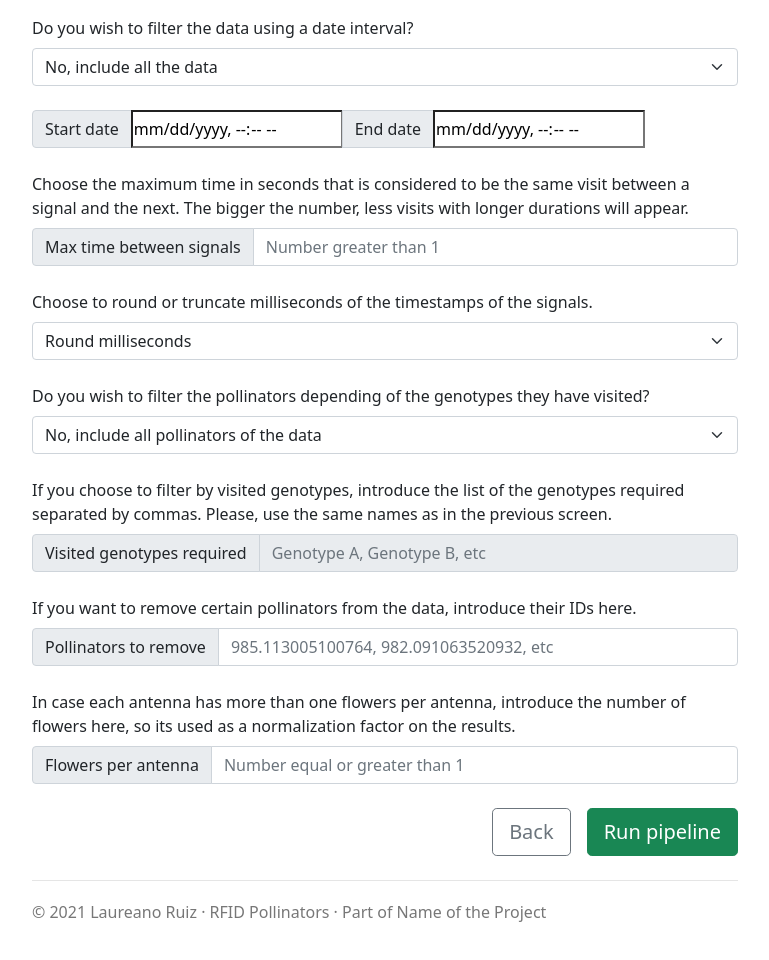
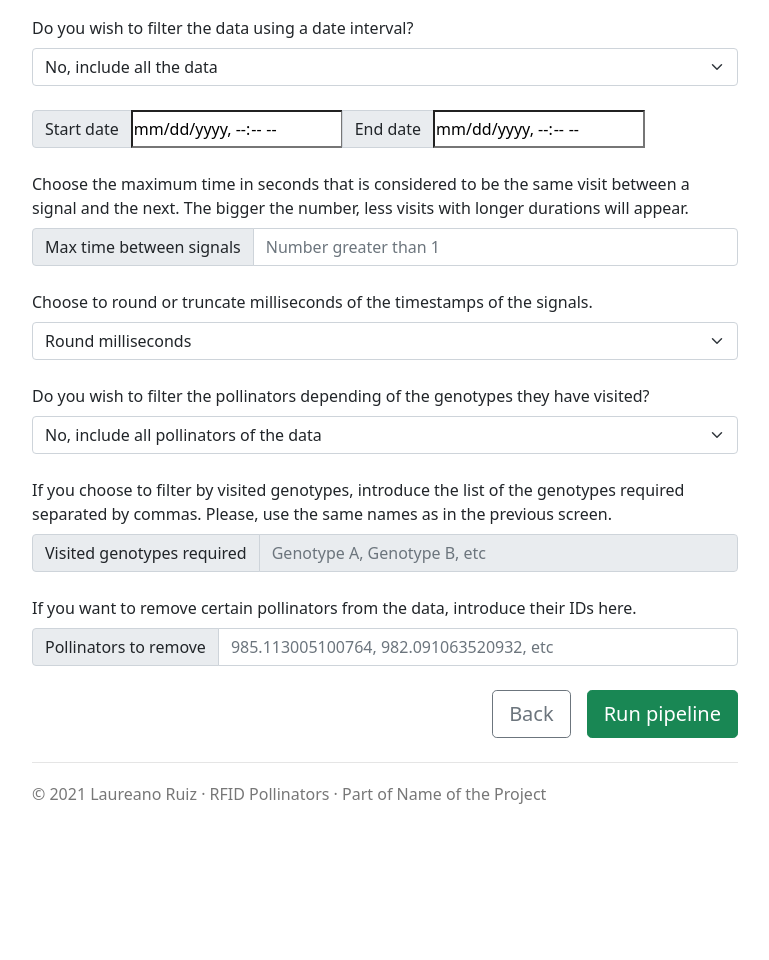
Before and after one commit to laureanorp/Pollinators-ETL, a Flask app: template templates/input_parameters.html in a window 1280 px wide. Shown: the part 306-1266 px from the top of the page, without its empty margins (255-1024 px from the left). After the commit the page ends 1110 px from the top, so only its background shows below. Run offline with Flask 2, Linux system fonts and the light colour scheme; the template is opened without the code that fills it, so the values that code supplies are empty; parts of the project's set-up code (start-up, migrations or seed data) failed here and were passed over.

Commit message:
Remove flowers_per_antenna
- Remove unused function
- Change some text
- Write results on /tmp/templates instead of /templates (app engine limitation)

```diff
--- a/cli_test_client.py
+++ b/cli_test_client.py
@@ -21,14 +21,13 @@ round_or_truncate = "round"
 filter_tags_by_visited_genotypes = "False"
 pollinators_to_remove = []
 visited_genotypes_required = ""
-flowers_per_antenna = "7"
 filter_start_datetime = ""
 filter_end_datetime = ""
 
 # Send parameters
 pipeline.input_parameters_of_run(max_time_between_signals, round_or_truncate, pollinators_to_remove,
-                                 flowers_per_antenna, filter_tags_by_visited_genotypes, visited_genotypes_required,
-                                 filter_start_datetime, filter_end_datetime)
+                                 filter_tags_by_visited_genotypes, visited_genotypes_required, filter_start_datetime,
+                                 filter_end_datetime)
 
 # Run the main process of the pipeline
 pipeline.run_pipeline()
--- a/main.py
+++ b/main.py
@@ -1,4 +1,5 @@
 import os
+from shutil import copy
 from typing import List, Dict, Optional
 
 from flask import Flask, render_template, request, send_file
@@ -6,9 +7,22 @@ from werkzeug.utils import secure_filename
 
 from rfid_pollinators_pipeline import Pipeline, Plot
 
+
+def copy_templates_to_temp():
+    """ Copies the original templates to /tmp so results can be written to that folder in production"""
+    try:
+        os.mkdir('/tmp/templates')
+        for file in os.listdir('templates'):
+            copy(f'templates/{file}', '/tmp/templates')
+    except FileExistsError:
+        pass
+
+
+copy_templates_to_temp()
+
 UPLOAD_FOLDER = "/tmp/server_uploads"
 
-app = Flask(__name__)
+app = Flask(__name__, template_folder='/tmp/templates')
 app.config['UPLOAD_FOLDER'] = UPLOAD_FOLDER
 app.config['TEMPLATES_AUTO_RELOAD'] = True
 pipeline: Optional[Pipeline] = None
@@ -34,14 +48,18 @@ def genotypes_form_to_list(form_dict: Dict[str, str]) -> List[Dict[int, str]]:
 def home():
     """
     Main home screen for the web app.
-    Returns the HTMl template where the CSV files are uploaded.
+    Returns the HTMl template where the Excel files are uploaded.
     """
     return render_template('home.html')
 
 
 @app.route('/input-genotypes', methods=['POST', 'GET'])
 def upload_files():
-    """ File uploader that supports multiple files """
+    """
+    File uploader that supports multiple files.
+    Initializes the pipeline Class and executes some pre-processing functions.
+    Returns the next screen of the app: Input Parameters.
+    """
     if not os.path.exists('/tmp/server_uploads'):
         os.mkdir('/tmp/server_uploads')
     file_names = []
@@ -70,12 +88,12 @@ def upload_files():
 
 @app.route('/input-parameters', methods=['POST', 'GET'])
 def send_genotypes():
-    """ Posts the data for the genotypes and returns the template for input parameters """
-    if request.method == 'POST' and pipeline is not None:
+    """ Posts the data for the genotypes and returns the template for Input Parameters """
+    if request.method == 'POST':
         genotypes = genotypes_form_to_list(request.form)
         pipeline.input_genotypes_data(genotypes)
         return render_template('input_parameters.html')
-    elif request.method == 'GET' and pipeline is not None:
+    elif request.method == 'GET' and pipeline is not None and pipeline.genotypes_of_each_experiment is not None:
         return render_template('input_parameters.html')
     else:
         return render_template('error_input_parameters.html')
@@ -83,12 +101,12 @@ def send_genotypes():
 
 @app.route('/view-results', methods=['POST', 'GET'])
 def send_parameters_and_run():
-    """ Posts the parameters data and returns the pipeline results """
+    """ Posts the parameters data, runs the main pipeline functions and returns the pipeline results """
     global plots
-    if request.method == 'POST' and pipeline is not None:
+    if request.method == 'POST':
         # Introduce the parameters of the pipeline
         parameters = [request.form["max_time_between_signals"], request.form["round_or_truncate"],
-                      request.form["pollinators_to_remove"].split(', '), request.form["flowers_per_antenna"],
+                      request.form["pollinators_to_remove"].split(', '),
                       request.form["filter_tags_by_visited_genotypes"],
                       request.form["visited_genotypes_required"].split(', '),
                       request.form["start_date_filter"], request.form["end_date_filter"]]
@@ -114,12 +132,14 @@ def send_parameters_and_run():
 
 @app.route('/view-table/<name>')
 def open_html_table(name):
+    """ When called from a button on view-results, returns the corresponding HTML table file """
     path = f'/tmp/exports/{name}_table.html'
     return send_file(path)
 
 
 @app.route('/download-data-excel')
 def download_excel_file():
+    """ When called from a button on view-results, returns the excel file containing the dataframes """
     try:
         return send_file('/tmp/exports/genotypes.xlsx')
     except Exception as e:
@@ -128,11 +148,13 @@ def download_excel_file():
 
 @app.errorhandler(404)
 def not_found(e):
+    """ Returns a custom error 404 page """
     return render_template("404.html")
 
 
 @app.errorhandler(500)
 def internal_server_error(e):
+    """ Returns a custom error 500 page """
     return render_template("500.html")
 
 
--- a/templates/input_parameters.html
+++ b/templates/input_parameters.html
@@ -106,18 +106,6 @@
                    aria-describedby="basic-addon3" name="pollinators_to_remove">
         </div>
 
-        <label for="flowers_per_antenna" class="form-label">In case each antenna has more than one flowers per antenna,
-            introduce the number of flowers here, so its used as a normalization factor on the results.</label>
-        <div class="input-group mb-4 has-validation">
-            <span class="input-group-text" id="basic-addon3">Flowers per antenna</span>
-            <input type="text" class="form-control" id="flowers_per_antenna"
-                   placeholder="Number equal or greater than 1"
-                   aria-describedby="basic-addon3" name="flowers_per_antenna" required>
-            <div class="invalid-feedback">
-                Please write a valid number (1 or greater)
-            </div>
-        </div>
-
         <div class="d-grid gap-3 d-md-flex justify-content-md-end mb-4">
             <a class="btn btn-lg btn-outline-secondary" href="/input-genotypes" role="button">Back</a>
             <input class="btn btn-lg btn-success" type="submit" value="Run pipeline"/>
```
Also changed, not shown: rfid_pollinators_pipeline.py (+9 -21 lines).
